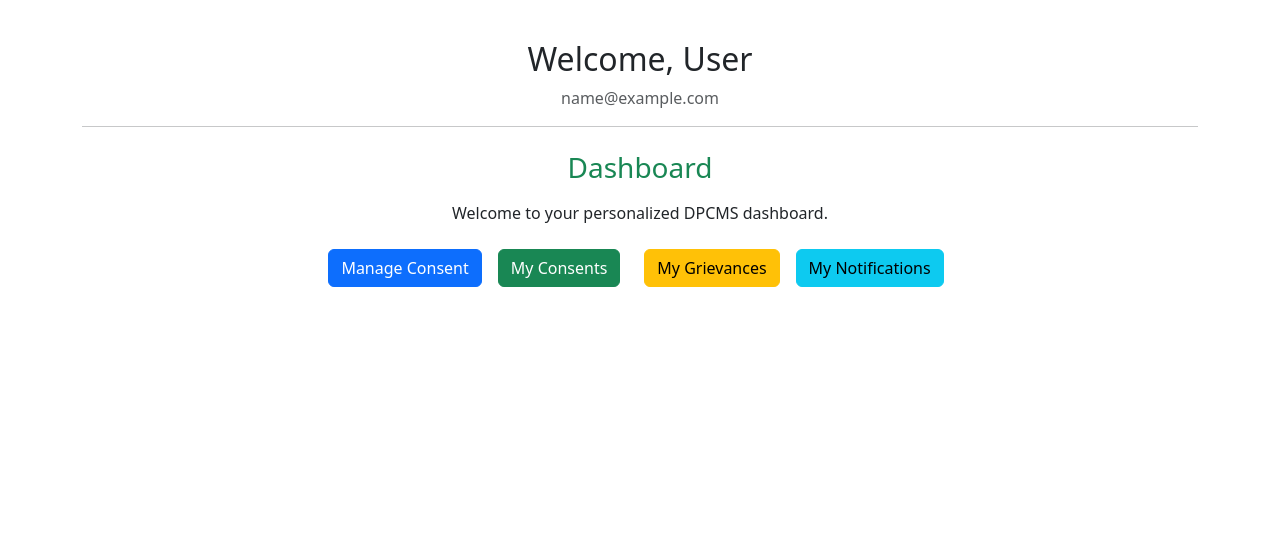
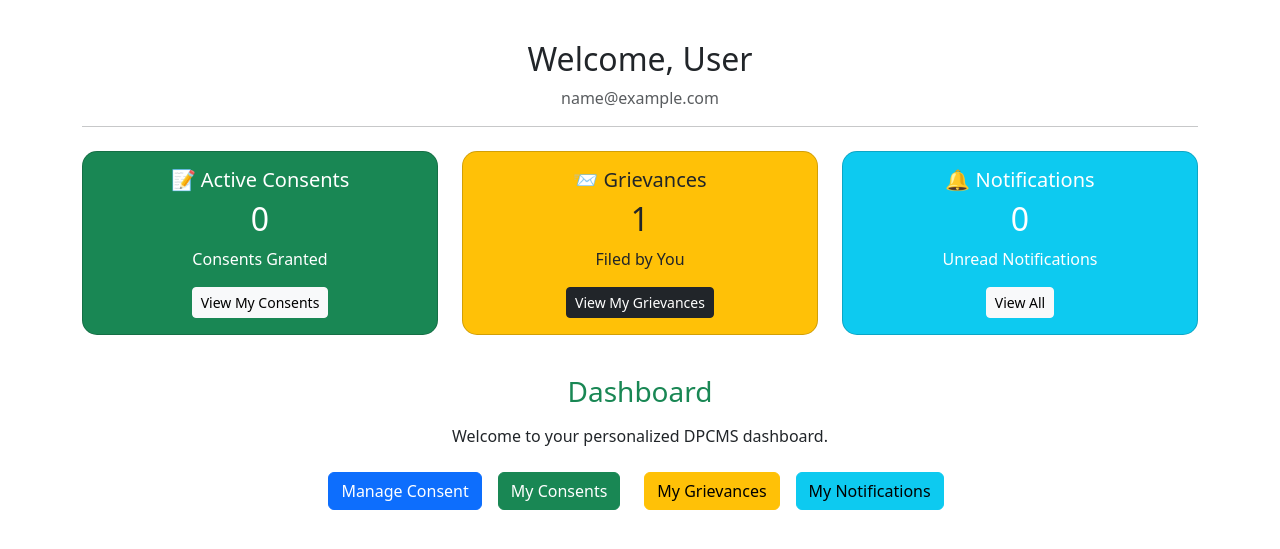
Before and after one commit to Akash581999/DPCMS, a Flask app: page /dashboard in a window 1280 px wide. Shown: the part 56-605 px from the top of the page. Run offline with Flask 3, Linux system fonts and the light colour scheme; a user stored in the database is signed in; tables that the repository leaves empty hold one stand-in row (values such as "Sample post").

Commit message:
added notifications to dashboard

```diff
--- a/app.py
+++ b/app.py
@@ -512,11 +512,27 @@ def dashboard():
     if not has_valid_consent(current_user):
         flash("Consent missing or expired.", "warning")
         return redirect(url_for('consent'))
-    return render_template('dashboard.html', user=current_user)
-
-@app.route('/api/dashboard', methods=['GET'])
+
+    # ✅ Summary counts for user
+    unread_notifications = Notification.query.filter_by(user_id=current_user.id, status='sent').count()
+    active_consents = Consent.query.filter_by(user_id=current_user.id, status='granted').count()
+    grievances_count = Grievance.query.filter_by(user_id=current_user.id).count()
+
+    return render_template(
+        'dashboard.html',
+        user=current_user,
+        unread_notifications=unread_notifications,
+        active_consents=active_consents,
+        grievances_count=grievances_count
+    )
+
+@app.route('/api/dashboard/summary', methods=['GET'])
 @token_required
-def api_dashboard(current_user):
+def api_dashboard_summary(current_user):
+    unread_notifications = Notification.query.filter_by(user_id=current_user.id, status='unread').count()
+    active_consents = Consent.query.filter_by(user_id=current_user.id, status='granted').count()
+    grievances_count = Grievance.query.filter_by(user_id=current_user.id).count()
+
     if not has_valid_consent(current_user):
         return jsonify({
             'message': 'Consent required',
@@ -526,7 +542,10 @@ def api_dashboard(current_user):
     return jsonify({
         'message': f"Welcome {current_user.fullname}",
         'email': current_user.email,
-        'roles': [ur.role.role_name for ur in current_user.roles] if current_user.roles else []
+        'roles': [ur.role.role_name for ur in current_user.roles] if current_user.roles else [],
+        'unread_notifications': unread_notifications,
+        'active_consents': active_consents,
+        'grievances_count': grievances_count
     }), 200
 
 @app.route('/profile')
--- a/templates/dashboard.html
+++ b/templates/dashboard.html
@@ -9,7 +9,18 @@
     <script src="https://cdn.jsdelivr.net/npm/bootstrap@5.3.7/dist/js/bootstrap.bundle.min.js"
         integrity="sha384-ndDqU0Gzau9qJ1lfW4pNLlhNTkCfHzAVBReH9diLvGRem5+R9g2FzA8ZGN954O5Q"
         crossorigin="anonymous"></script>
-    <title>Dashboard</title>
+    <title>DPCMS Dashboard</title>
+    <style>
+        .dashboard-card {
+            border-radius: 15px;
+            transition: 0.3s;
+        }
+
+        .dashboard-card:hover {
+            transform: translateY(-5px);
+            box-shadow: 0 0 15px rgba(0, 0, 0, 0.15);
+        }
+    </style>
 </head>
 
 <body>
@@ -53,6 +64,40 @@
             <hr>
         </div>
 
+        <!-- ✅ Summary Cards -->
+        <div class="row text-center mt-4">
+            <div class="col-md-4 mb-3">
+                <div class="card bg-success text-white dashboard-card">
+                    <div class="card-body">
+                        <h5 class="card-title">📝 Active Consents</h5>
+                        <h2>{{ active_consents }}</h2>
+                        <p class="card-text">Consents Granted</p>
+                        <a href="{{ url_for('myconsents') }}" class="btn btn-light btn-sm">View My Consents</a>
+                    </div>
+                </div>
+            </div>
+            <div class="col-md-4 mb-3">
+                <div class="card bg-warning text-dark dashboard-card">
+                    <div class="card-body">
+                        <h5 class="card-title">📨 Grievances</h5>
+                        <h2>{{ grievances_count }}</h2>
+                        <p class="card-text">Filed by You</p>
+                        <a href="{{ url_for('mygrievances') }}" class="btn btn-dark btn-sm">View My Grievances</a>
+                    </div>
+                </div>
+            </div>
+            <div class="col-md-4 mb-3">
+                <div class="card bg-info text-white dashboard-card">
+                    <div class="card-body">
+                        <h5 class="card-title">🔔 Notifications</h5>
+                        <h2>{{ unread_notifications }}</h2>
+                        <p class="card-text">Unread Notifications</p>
+                        <a href="{{ url_for('notifications') }}" class="btn btn-light btn-sm">View All</a>
+                    </div>
+                </div>
+            </div>
+        </div>
+
         {% if user.primary_role == 'admin' %}
         <!-- -------------------- ADMIN DASHBOARD -------------------- -->
         <div class="text-center mt-4">
```
